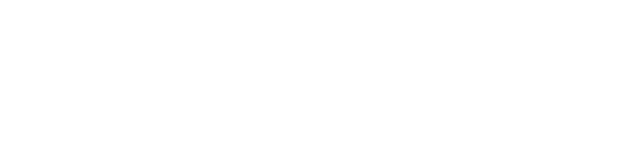
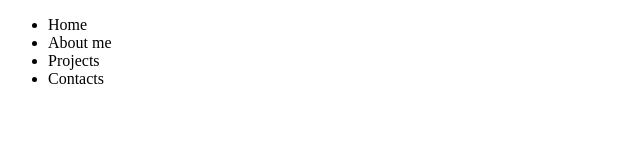
Before and after one commit to mwikiaBundi1/portfolio, a plain HTML site: page index.html in a window 1280 px wide. Shown: the whole page, without its empty margins (0-640 px from the left). Drawn offline with Linux system fonts and the light colour scheme.

Commit message:
Add nav bar

```diff
--- a/index.html
+++ b/index.html
@@ -8,7 +8,17 @@
     <link rel="stylesheets" type="text/css" href="index.css">
 </head>
 <body>
+     <nav>
+         <ul>
+             <li><a href="#home"></a>Home</li>
+             <li><a href="#about"></a>About me</li>
+             <li><a href="#projects"></a>Projects</li>
+             <li><a href="#contacts"></a>Contacts</li>
 
+
+
+         </ul>
+     </nav>
 
 </body>
 </html>
```
